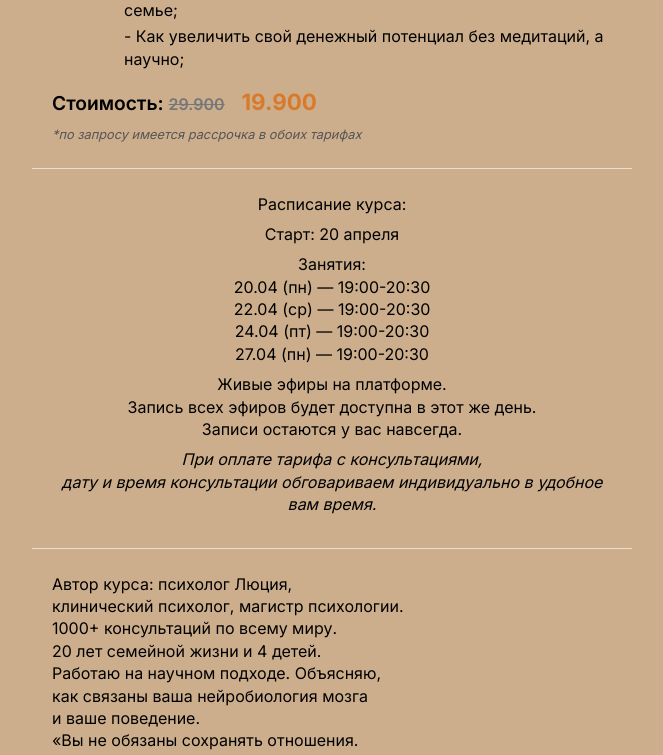
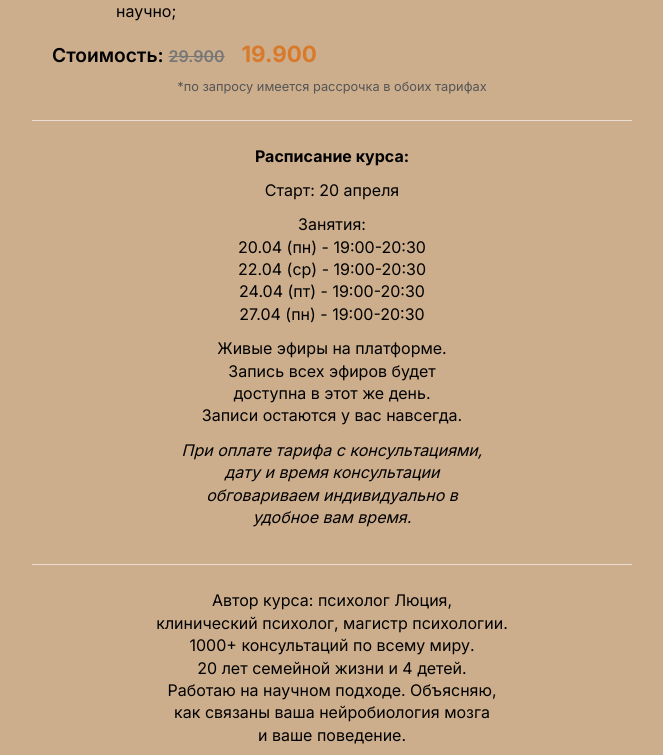
Before and after one commit to FantaZysss228/psychology-course-landing, a plain HTML site: page index.html in a window 1280 px wide. Shown: the part 3320-4075 px from the top of the page, without its empty margins (308-971 px from the left). Drawn offline with nearby package versions, Linux system fonts and the light colour scheme; a web font is replaced by a local one.

Commit message:
Update index.html

```diff
--- a/index.html
+++ b/index.html
@@ -42,7 +42,6 @@
                 border-top: 1px solid rgba(255, 255, 255, 0.6);
             }
 
-        /* Картинка на всю ширину контейнера */
         .main-image {
             width: 100%;
             display: block;
@@ -85,7 +84,6 @@
             line-height: 1.2;
         }
 
-        /* Остальные стили первого блока */
         .subtitle-poiret {
             font-family: 'Poiret One', cursive;
             font-size: 1.1rem;
@@ -99,15 +97,10 @@
             margin-top: 16px;
         }
 
-        /* Общие стили для остальных блоков */
         h1, h2, h3 {
             font-weight: 700;
             line-height: 1.2;
             margin-bottom: 12px;
-        }
-
-        h1 {
-            font-size: 2rem;
         }
 
         h2 {
@@ -130,7 +123,6 @@
             border-left: 4px solid #d97a2b;
         }
 
-        /* Списки с тире (без точек) */
         .list {
             margin: 12px 0;
             padding-left: 0;
@@ -150,7 +142,7 @@
                     color: inherit;
                 }
 
-        /* Стили для тарифов */
+        /* Тарифы */
         .tariff {
             margin-bottom: 24px;
         }
@@ -165,33 +157,10 @@
             margin-bottom: 12px;
         }
 
-        .tariff-list {
-            margin: 12px 0;
+        .tariff-list.numered {
+            list-style: decimal;
             padding-left: 1.5rem;
-            list-style: none;
         }
-
-            .tariff-list li {
-                margin-bottom: 8px;
-                position: relative;
-                padding-left: 0.5rem;
-            }
-
-                .tariff-list li::before {
-                    content: "";
-                    position: absolute;
-                    left: -1rem;
-                    color: inherit;
-                }
-
-            .tariff-list.numered {
-                list-style: decimal;
-                padding-left: 1.5rem;
-            }
-
-                .tariff-list.numered li::before {
-                    display: none;
-                }
 
         .price {
             margin-top: 16px;
@@ -214,7 +183,7 @@
             font-size: 0.8rem;
             color: #555;
             margin-top: 8px;
-            font-style: italic;
+            text-align: center;
         }
 
         .sub-list {
@@ -235,7 +204,7 @@
                     left: 0;
                 }
 
-        /* Специальный стиль для списка в блоке ВАЖНО: только одна галочка */
+        /* Стиль для блока ВАЖНО */
         .important ul {
             list-style: none;
             padding-left: 0;
@@ -332,17 +301,22 @@
                 transform: translateY(0);
             }
 
-        /* Стили для блока расписания */
-        .schedule-text {
+        /* Стили для блока расписания и блока автора — центрирование */
+        .schedule-text, .author-text {
             text-align: center;
         }
 
-            .schedule-text p {
-                margin-bottom: 8px;
+            .schedule-text p, .author-text p {
+                margin-bottom: 12px;
             }
 
-        .italic-note {
+        .italic-text {
             font-style: italic;
+        }
+
+        .bold-underline {
+            font-weight: 700;
+            text-decoration: underline;
         }
     </style>
     <script src="https://st.max.ru/js/max-web-app.js"></script>
@@ -466,32 +440,33 @@
                 <div class="price">
                     Стоимость: <s>29.900</s> <strong>19.900</strong>
                 </div>
-                <div class="installment-note">
-                    *по запросу имеется рассрочка в обоих тарифах
-                </div>
+                <div class="installment-note">*по запросу имеется рассрочка в обоих тарифах</div>
             </div>
         </div>
 
-        <!-- БЛОК 6: Расписание -->
+        <!-- БЛОК 6: Расписание курса -->
         <div class="block fade-up" id="block6">
             <div class="schedule-text">
-                <p>Расписание курса:</p>
+                <p><strong>Расписание курса:</strong></p>
                 <p>Старт: 20 апреля</p>
                 <p>
                     Занятия:<br>
-                    20.04 (пн) — 19:00-20:30<br>
-                    22.04 (ср) — 19:00-20:30<br>
-                    24.04 (пт) — 19:00-20:30<br>
-                    27.04 (пн) — 19:00-20:30
+                    20.04 (пн) - 19:00-20:30<br>
+                    22.04 (ср) - 19:00-20:30<br>
+                    24.04 (пт) - 19:00-20:30<br>
+                    27.04 (пн) - 19:00-20:30
                 </p>
                 <p>
                     Живые эфиры на платформе.<br>
-                    Запись всех эфиров будет доступна в этот же день.<br>
+                    Запись всех эфиров будет<br>
+                    доступна в этот же день.<br>
                     Записи остаются у вас навсегда.
                 </p>
-                <p class="italic-note">
+                <p class="italic-text">
                     При оплате тарифа с консультациями,<br>
-                    дату и время консультации обговариваем индивидуально в удобное вам время.
+                    дату и время консультации<br>
+                    обговариваем индивидуально в<br>
+                    удобное вам время.
                 </p>
             </div>
         </div>
@@ -509,7 +484,7 @@
                     и ваше поведение.
                 </p>
                 <p class="bold-underline">
-                    «Вы не обязаны сохранять отношения.<br>
+                    «Вы не обязаны сохранять или прекращать отношения.<br>
                     Но вы точно можете перестать<br>
                     жить в состоянии неопределённости»
                 </p>
```
